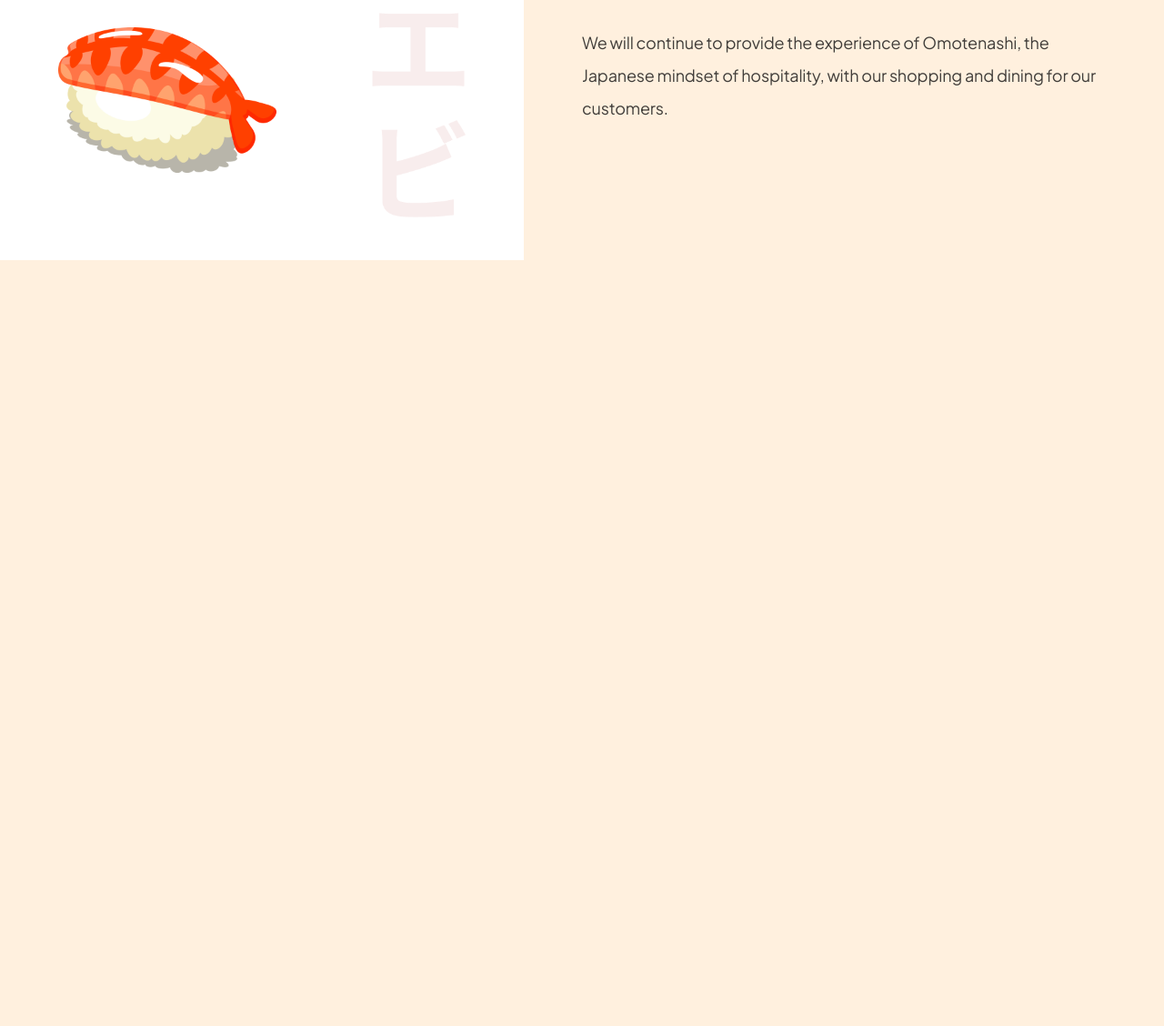
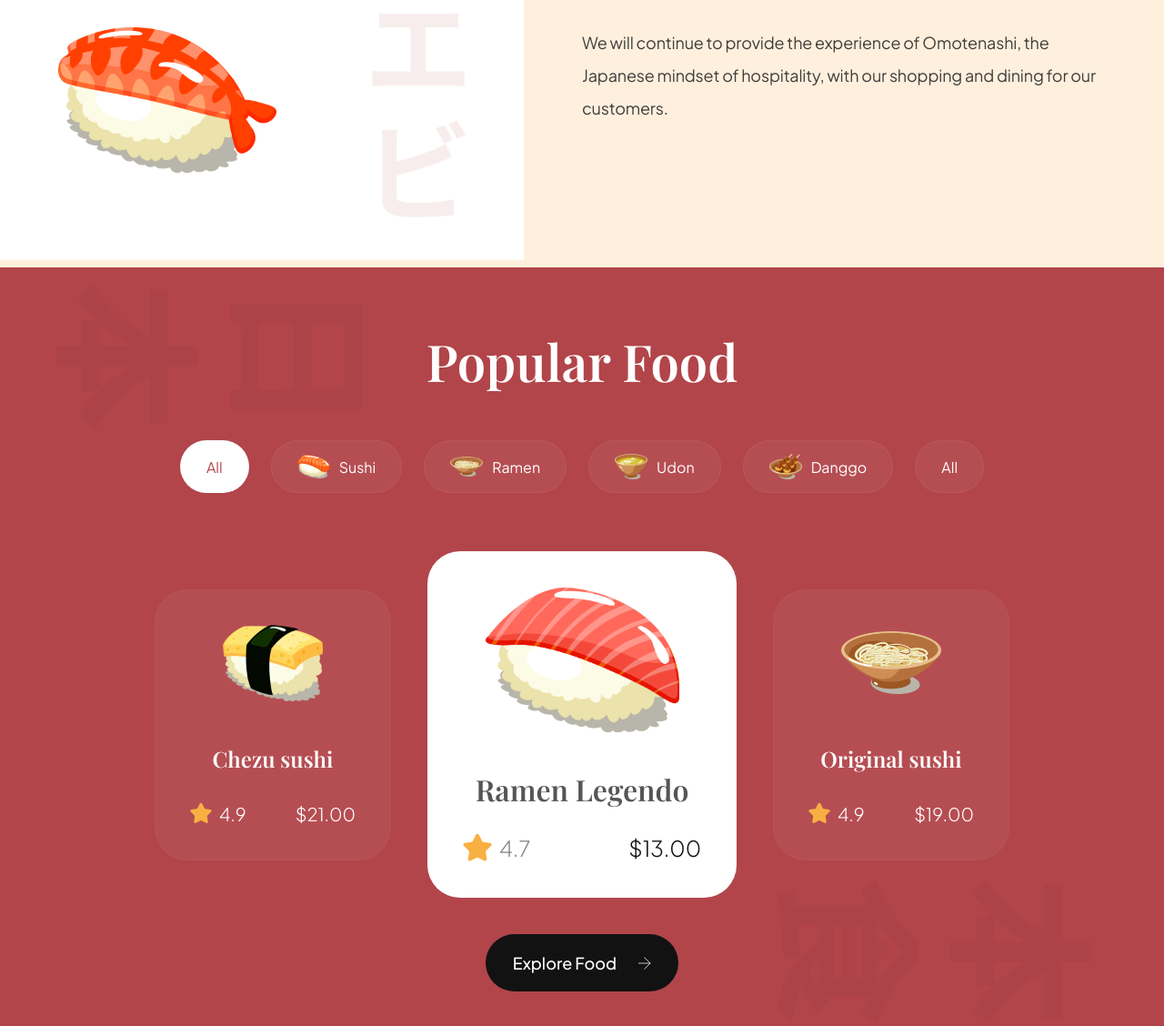
Before and after one commit to HoangVietPW26/sushi-theme, a website built with Vite: page index.html in a window 1280 px wide. Shown: the part 1309-2437 px from the top of the page at 91% size. Before the commit the page ends 1603 px from the top, so only its background shows below. Built offline with nearby package versions, Linux system fonts and the light colour scheme.

Commit message:
feat: popular section

```diff
--- a/css/sections/popular.css
+++ b/css/sections/popular.css
@@ -0,0 +1,189 @@
+.popular-foods {
+    padding: 64px;
+    display: flex;
+    flex-direction: column;
+    background-color: var(--primary-color);
+    background-image: url("../../assets/popular_bg.png");
+    background-position: center;
+    background-repeat: no-repeat;
+    background-size: contain;
+    overflow: hidden;
+}
+
+
+.popular-foods__title {
+    font-size: 56px;
+    font-family: var(--playfair-display);
+    font-weight: 600;
+    line-height: 78px;
+    color: #fff;
+    text-align: center;
+}
+
+.popular-foods__filters {
+    margin-top: 48px;
+    max-width: 100%;
+    overflow-x: auto;
+    display: flex;
+    justify-content: center;
+    gap: 24px;
+}
+
+.popular-foods__filter-btn {
+    padding: 10px 28px;
+    display: flex;
+    flex-direction: row;
+    align-items: center;
+    background-color: rgba(255,255,255,0.05);
+    border: 1px solid rgba(255,255,255,0.05);
+    border-radius: 46px;
+    font-size: 16px;
+    font-weight: 300px;
+    line-height: 25px;
+    font-family: var(--plus-jakarta-sans);
+    color: #fff;
+    cursor: pointer;
+}
+
+.popular-foods__filter-btn img {
+    margin-right: 10px;
+    width: 36px;
+    height: 36px;
+    object-fit: contain;
+}
+
+.popular-foods__filter-btn.active {
+    background: #fff;
+    color: var(--primary-color);
+}
+
+.popular-foods__filter-btn:hover {
+    background: #fff;
+    color: var(--primary-color);
+}
+
+.popular-foods__catalogue {
+    margin-top: 64px;
+    display: flex;
+    justify-content: center;
+    align-items: center;
+    flex-wrap: wrap;
+    grid-area: 56px;
+    gap: 40px;
+    /* flex-direction: column; */
+}
+
+.popular-foods__button {
+    width: fit-content;
+    padding: 20px 30px;
+    max-width: 80px auto 0;
+    font-weight: 500;
+    font-size: 18px;
+    line-height: 23px;
+    font-family: var(--plus-jakarta-sans);
+    color: #fff;
+    border: none;
+    outline: none;
+    background-color: var(--secondary-color);
+    border-radius: 64px;
+    cursor: pointer;
+}
+
+.popular-foods__button img {
+    width: 14px;
+    height: 14px;
+    object-fit: contain;
+    margin-left: 21px;
+}
+
+.popular-foods__card {
+    padding: 38px;
+    min-width: 260px;
+    height: fit-content;
+    display: flex;
+    align-items: center;
+    flex-direction: column;
+    border-radius: 36px;
+    background-color: rgba(255,255,255,0.05);
+    border: 1px solid rgba(255,255,255,0.02);
+}
+
+.popular-foods__card-image {
+    width: 110px;
+    height: 84px;
+    object-fit: contain;
+}
+
+.popular-foods__card-title {
+    margin-top: 47px;
+    font-weight: 600;
+    font-size: 24px;
+    line-height: 32px;
+    font-family: var(--playfair-display);
+    color: #fff;
+    text-align: center;
+}
+
+.popular-foods__card-details {
+    width: 100%;
+    margin-top: 32px;
+}
+
+.popular-foods__card-rating {
+    display: flex;
+    align-items: center;
+    gap: 8px;
+}
+
+.popular-foods__card-rating img {
+    width: 24px;
+    height: 24px;
+    object-fit: contain;
+}
+
+.popular-foods__card-rating p {
+    font-size: 20px;
+    font-weight: 300;
+    font-family: var(--plus-jakarta-sans);
+    color: #fff;
+}
+
+.popular-foods__card-price {
+    font-size: 20px;
+    font-weight: 300;
+    font-family: var(--plus-jakarta-sans);
+    color: #fff;
+}
+
+.popular-foods__card.active-card {
+    background: #fff;
+    min-width: 340px;
+}
+
+.popular-foods__card.active-card .popular-foods__card-image {
+    width: 214px;
+    height: 160px;
+}
+
+.popular-foods__card.active-card .popular-foods__card-title {
+    color: var(--black-500);
+    font-size: 32px;
+}
+
+.popular-foods__card.active-card .popular-foods__card-rating img {
+    width: 32px;
+    height: 32px;
+
+}
+
+.popular-foods__card.active-card .popular-foods__card-rating p {
+    font-size: 24px;
+    color: var(--gray-100);
+
+}
+
+.popular-foods__card.active-card .popular-foods__card-price {
+    font-size: 24px;
+    color: var(--secondary-color);
+
+}
--- a/css/styles.css
+++ b/css/styles.css
@@ -5,8 +5,8 @@
 @import url("sections/header.css");
 @import url("sections/hero.css");
 @import url("sections/about.css");
-/* @import url("sections/popular.css");
-@import url("sections/trending.css");
+@import url("sections/popular.css");
+/* @import url("sections/trending.css");
 @import url("sections/subscribe.css");
 @import url("sections/footer.css"); */
 
--- a/index.html
+++ b/index.html
@@ -100,6 +100,78 @@
     </div>
 
   </section>
+
+  <section class="popular-foods">
+    <h2 class="popular-foods__title">Popular Food</h2>
+    <div class="popular-foods__filters sushi__hide-scrollbar">
+      <button class="popular-foods__filter-btn active">All</button>
+      <button class="popular-foods__filter-btn">
+        <img src="assets/sushi-9.png" alt="sushi 9">
+        Sushi
+      </button>
+      <button class="popular-foods__filter-btn">
+        <img src="assets/sushi-8.png" alt="sushi 8">
+        Ramen
+      </button>
+      <button class="popular-foods__filter-btn">
+        <img src="assets/sushi-7.png" alt="sushi 7">
+        Udon
+      </button>
+      <button class="popular-foods__filter-btn">
+        <img src="assets/sushi-6.png" alt="sushi 6">
+        Danggo
+      </button>
+      <button class="popular-foods__filter-btn">All</button>
+    </div>
+    <div class="popular-foods__catalogue">
+      <article class="popular-foods__card">
+        <img src="assets/sushi-12.png" alt="sushi12"
+          class="popular-foods__card-image"
+        >
+        <h4 class="popular-foods__card-title">Chezu sushi</h4>
+        <div class="popular-foods__card-details flex-between">
+          <div class="popular-foods__card-rating">
+            <img src="assets/star.svg" alt="start">
+            <p>4.9</p>
+          </div>
+          <div class="popular-foods__card-price">$21.00</div>
+        </div>
+      </article>
+
+      <article class="popular-foods__card active-card">
+        <img src="assets/sushi-11.png" alt="sushi11"
+          class="popular-foods__card-image"
+        >
+        <h4 class="popular-foods__card-title">Ramen Legendo</h4>
+        <div class="popular-foods__card-details flex-between">
+          <div class="popular-foods__card-rating">
+            <img src="assets/star.svg" alt="start">
+            <p>4.7</p>
+          </div>
+          <div class="popular-foods__card-price">$13.00</div>
+        </div>
+      </article>
+
+      <article class="popular-foods__card">
+        <img src="assets/sushi-10.png" alt="sushi10"
+          class="popular-foods__card-image"
+        >
+        <h4 class="popular-foods__card-title">Original sushi</h4>
+        <div class="popular-foods__card-details flex-between">
+          <div class="popular-foods__card-rating">
+            <img src="assets/star.svg" alt="start">
+            <p>4.9</p>
+          </div>
+          <div class="popular-foods__card-price">$19.00</div>
+        </div>
+      </article>
+
+      <button class="popular-foods__button">
+        Explore Food
+        <img src="assets/arrow-right.svg" alt="arrow-right">
+      </button>
+    </div>
+  </section>
   <script src="js/script.js" type="module"></script>
 </body>
 </html>
```
